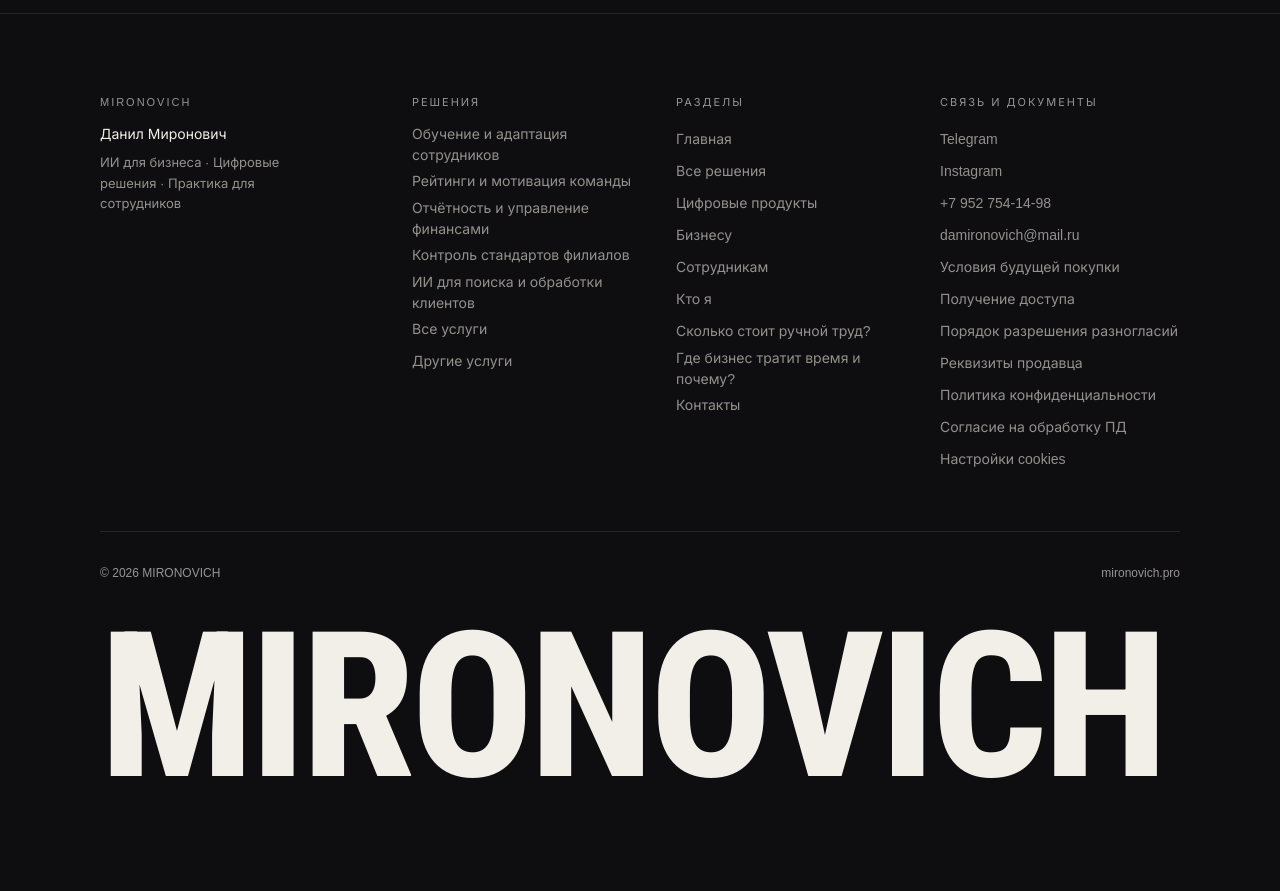
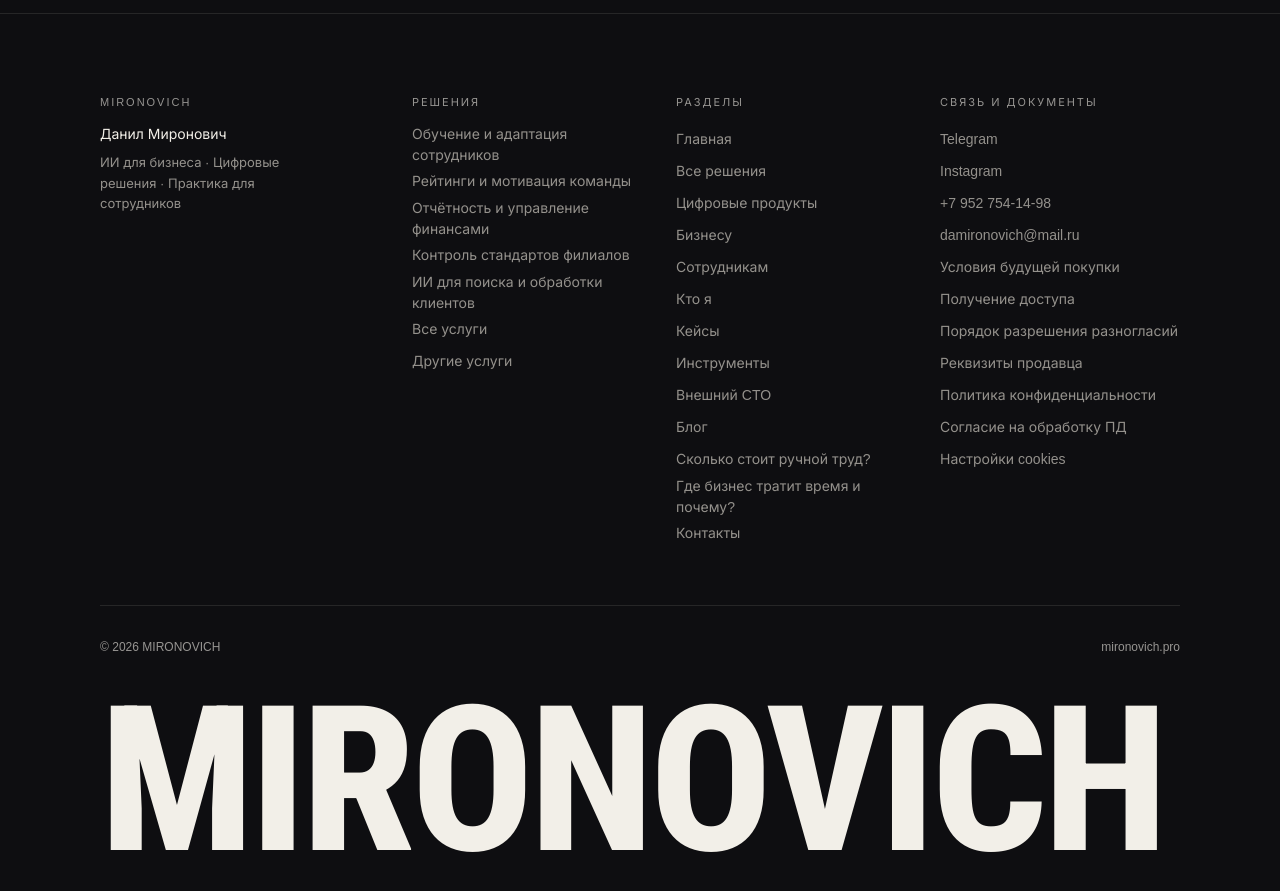
Before and after one commit to mironovich2345-code/mironovich.pro, a Next.js app: page / in a window 1280 px wide. Shown: the part 6820-7711 px from the top of the page. Built offline with nearby package versions, Linux system fonts and the light colour scheme; no server answers; a web font is replaced by a local one.

Commit message:
fix(navigation): preserve all old links in footer while simplifying primary menu

```diff
--- a/components/Footer.tsx
+++ b/components/Footer.tsx
@@ -3,7 +3,7 @@ import FitDisplay from "./FitDisplay";
 import ConsentSettingsButton from "./ConsentSettingsButton";
 import ContactLink from "./ContactLink";
 import { contactList } from "@/config/contacts";
-import { navLinks, solutionLinks, site } from "@/config/site";
+import { navLinks, secondaryLinks, solutionLinks, site } from "@/config/site";
 import { tools } from "@/config/tools";
 
 const linkClass = "inline-flex min-h-[32px] items-center text-stone transition-colors hover:text-cream";
@@ -40,6 +40,9 @@ export default function Footer() {
               <li><Link href="/solutions" className={linkClass}>Все решения</Link></li>
               <li><Link href="/products" className={linkClass}>Цифровые продукты</Link></li>
               {navLinks.map((l) => (
+                <li key={l.href}><Link href={l.href} className={linkClass}>{l.label}</Link></li>
+              ))}
+              {secondaryLinks.map((l) => (
                 <li key={l.href}><Link href={l.href} className={linkClass}>{l.label}</Link></li>
               ))}
               {tools.filter((tool) => tool.status === "available").map((tool) => (
```
